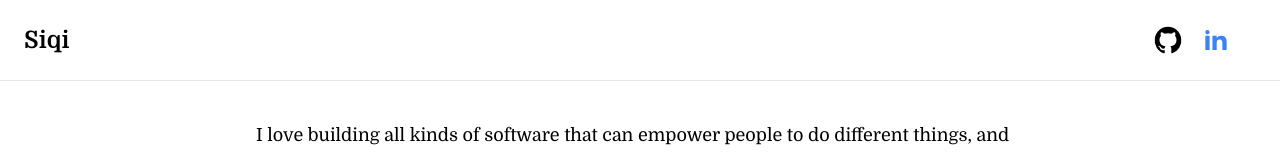
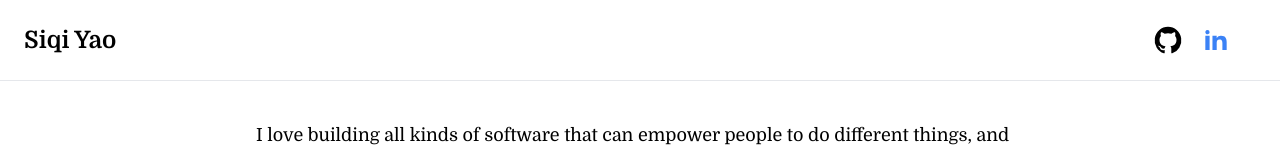
Before and after one commit to CKYWEB/siqiyao, a Next.js app: page / in a window 1280 px wide. Shown: the top 152 px of the page. Built offline with nearby package versions, Linux system fonts and the light colour scheme.

Commit message:
add: home page redirect

```diff
--- a/app/components/NavBar/index.tsx
+++ b/app/components/NavBar/index.tsx
@@ -1,12 +1,16 @@
 import {GitHub, LinkedIn} from "@/app/components/Icons";
+import Link from "next/link";
 
 export default function NavBar () {
     return (
         <>
             <div className="flex justify-between p-6 pe-12 sticky top-0 bg-white border-b z-10">
-                <div className="flex items-center space-x-6 text-2xl font-bold">
-                    Siqi
-                </div>
+                <Link href="/">
+                    <div
+                      className="flex items-center space-x-6 text-2xl font-bold cursor-pointer hover:underline underline-offset-8">
+                        Siqi Yao
+                    </div>
+                </Link>
                 <div className="flex items-center text-xl space-x-4">
                     <a
                       target="_blank"
```
